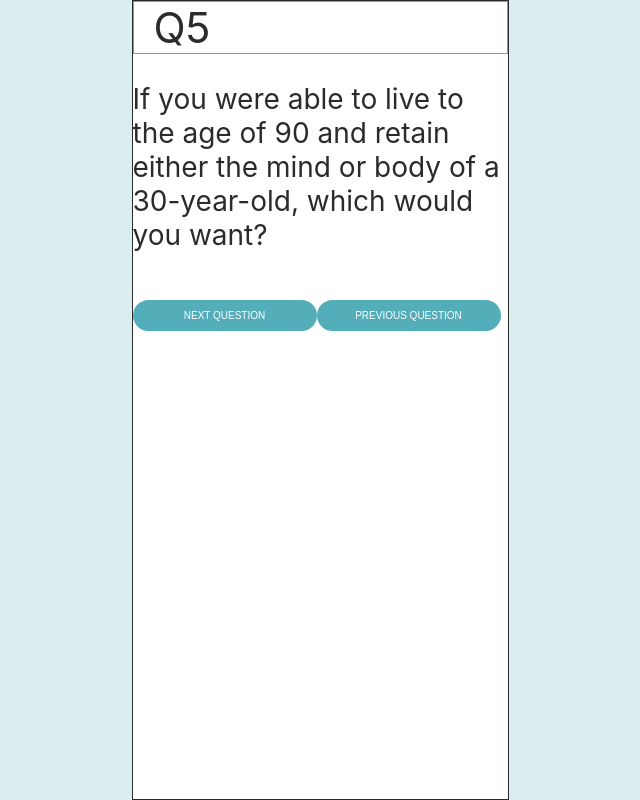
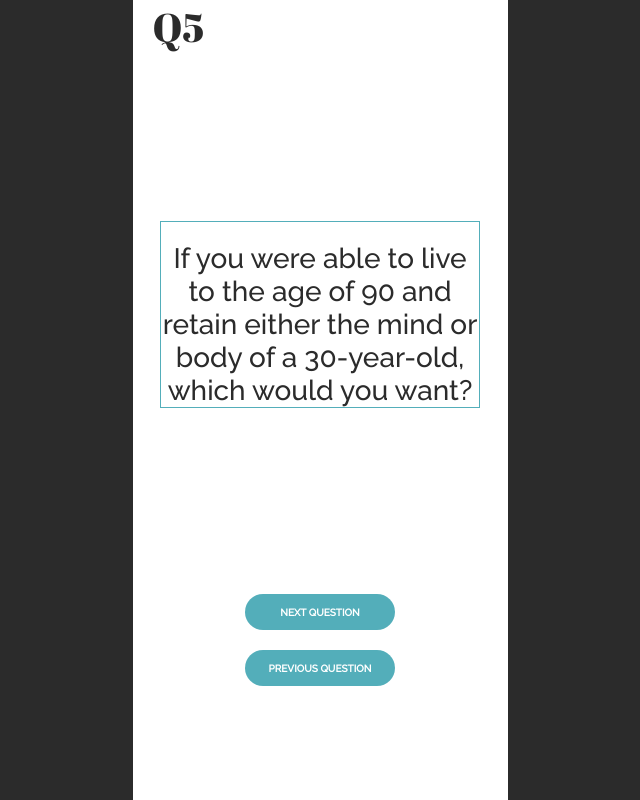
Before and after one commit to Gchu647/olive-questions-app, a React (Create React App) app: page / in a window 1280 px wide. Shown: the whole page, without its empty margins (320-960 px from the left). Built offline with nearby package versions, Linux system fonts and the light colour scheme.

Commit message:
added first draft of CSS for QuestionsPage

```diff
--- a/src/components/App/App.css
+++ b/src/components/App/App.css
@@ -1,7 +1,10 @@
+@import url('https://fonts.googleapis.com/css?family=Abril+Fatface|Raleway:500&display=swap');
+
 .App {
-  background-color: #DAEDEF;
+  background-color: #2B2B2B;
   display: flex;
   justify-content: center;
+  font-family: 'Raleway', sans-serif;
 }
 
 .App-logo {
--- a/src/components/QuestionsPage/QuestionsPage.css
+++ b/src/components/QuestionsPage/QuestionsPage.css
@@ -1,5 +1,4 @@
 .QuestionsPage {
-  border: 1px solid #2B2B2B;
   width: 100%;
   height: 100%;
   display: flex;
@@ -9,8 +8,9 @@
 }
 
 .Questions-num {
-  border: 1px solid #53AEBA;
-  font-size: 42px;
+  /* border: 1px solid #53AEBA; */
+  font-family: 'Abril Fatface', cursive;
+  font-size: 40px;
 }
 
 .Questions-num p {
@@ -18,21 +18,46 @@
 }
 
 .Questions-content {
+  /* border: 1px solid #53AEBA; */
+  height: 65%;
+  display: flex;
+  justify-content: center;
+  align-items: center;
+  text-align: center;
   font-size: 28px;
 }
 
+.Questions-content p {
+  border: 1px solid #53AEBA;
+  width: 85%;
+  padding-top: 20px;
+}
+
+.Questions-btn-wrap {
+  /* border: 1px solid #53AEBA; */
+  height: 25%;
+  display: flex;
+  flex-direction: column;
+  align-items: center;
+}
 
 .btn {
   border: none;
   border-radius: 25px;
   margin-top: 20px;
-  width: 120px;
-  padding: 10px 32px;
+  width: 150px;
+  height: 15px;
+  padding-top: 13px;
+  padding-bottom: 8px;
   text-align: center;
   display: inline-block;
-  font-family: 'Raleway', sans-serif;
+  font-weight: 700;
   font-size: 10px;
   cursor: pointer;
   color: #ffffff;
   background-color: #53AEBA;
 }
+
+.btn:hover {
+  background-color: #2B2B2B;
+}
--- a/src/components/QuestionsPage/QuestionsPage.js
+++ b/src/components/QuestionsPage/QuestionsPage.js
@@ -13,8 +13,8 @@ class QuestionsPage extends Component {
           <p>{questions[5]}</p>
         </div>
        <div class='Questions-btn-wrap'>
-          <div className='btn btn-quiz'>NEXT QUESTION</div>
-          <div className='btn btn-learn'>PREVIOUS QUESTION</div>
+          <div className='btn'>NEXT QUESTION</div>
+          <div className='btn'>PREVIOUS QUESTION</div>
        </div>
       </div>
     );
```
